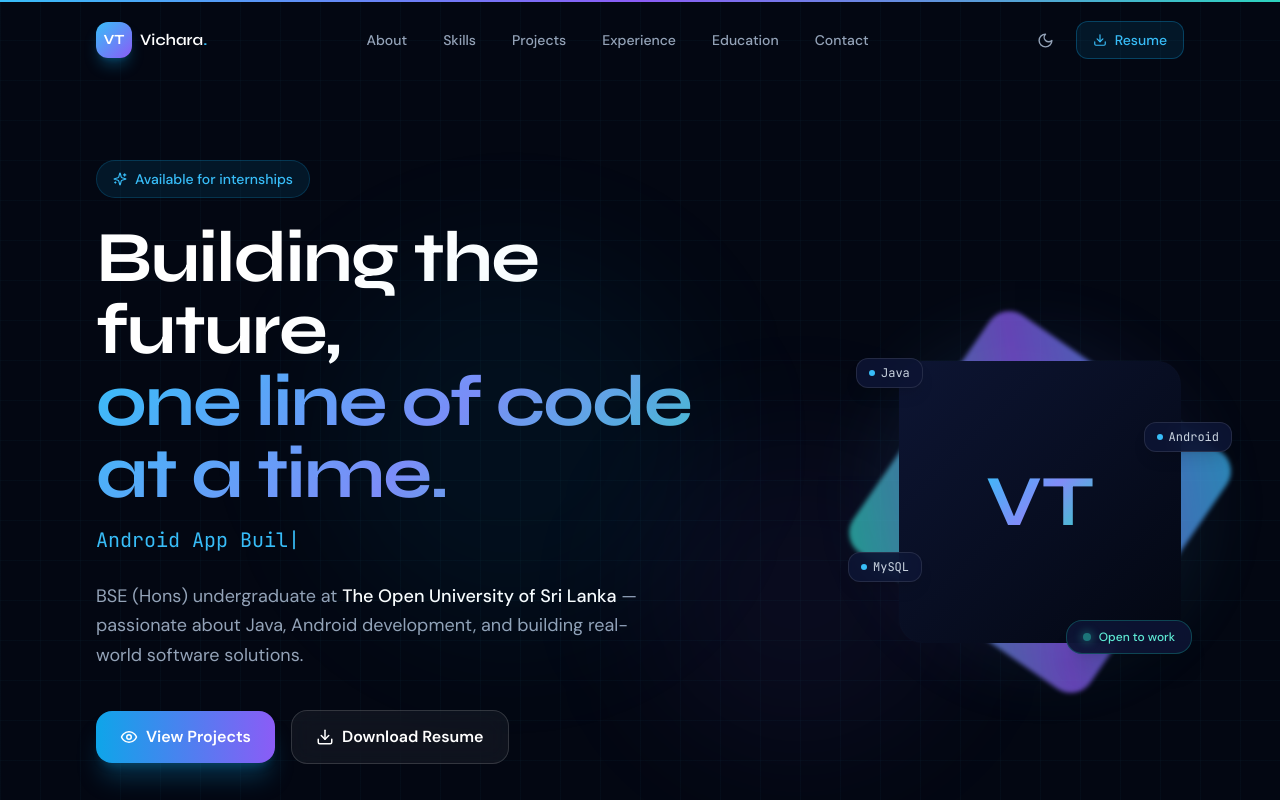
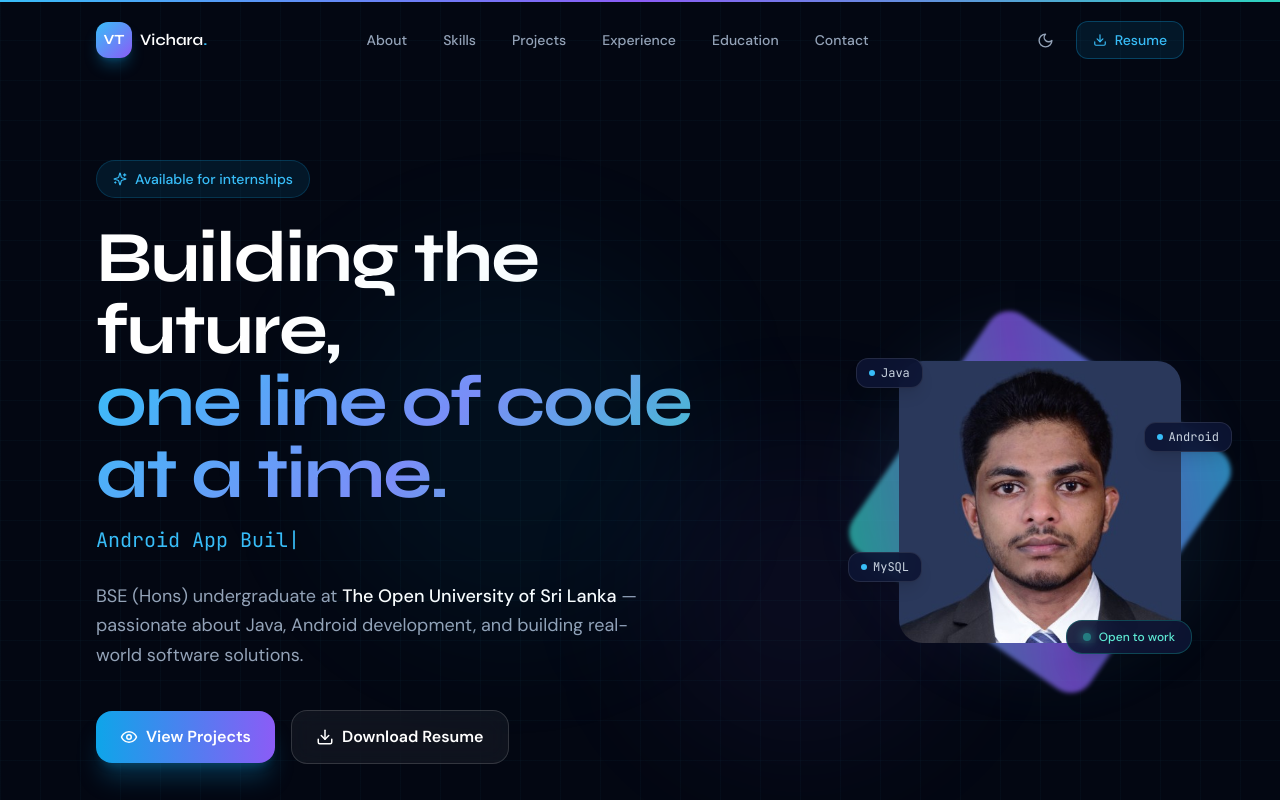
Before and after one commit to vichara1998/my-portfolio, a React (Vite) app: page / in a window 1280 px wide. Shown: the top 800 px of the page. Built offline with nearby package versions, Linux system fonts and the light colour scheme.

Commit message:
Update Profile Picture With Data

```diff
--- a/src/data.js
+++ b/src/data.js
@@ -8,7 +8,7 @@ export const PERSONAL = {
   phone: "+94 76 156 3214",
   location: "Bandarawela, Sri Lanka",
   availability: "Actively Seeking Internship Opportunities",
-  photo: null,
+  photo: "../src/assets/profile.jpg",
   // resumeUrl:
   //   "https://drive.google.com/file/d/1eHqeKbNiDKFND9JOyaOM8_21mNP7WbBY/view?usp=sharing",
   resumeUrl: "/Vichara Tharkana_CV.pdf",
--- a/src/sections/Hero.jsx
+++ b/src/sections/Hero.jsx
@@ -75,7 +75,7 @@ function Avatar() {
             <img
               src={PERSONAL.photo}
               alt={PERSONAL.name}
-              className="w-full h-full object-cover transition-transform duration-700 hover:scale-105"
+              className="w-full h-55 object-cover transition-transform duration-700 hover:scale-105"
             />
           ) : (
             <div className="w-full h-full bg-gradient-to-br from-navy-800 to-navy-950 flex items-center justify-center">
```
Also changed, not shown: src/assets/profile.jpg (added), 1 other file (tests, documents, lock files or other folders).
